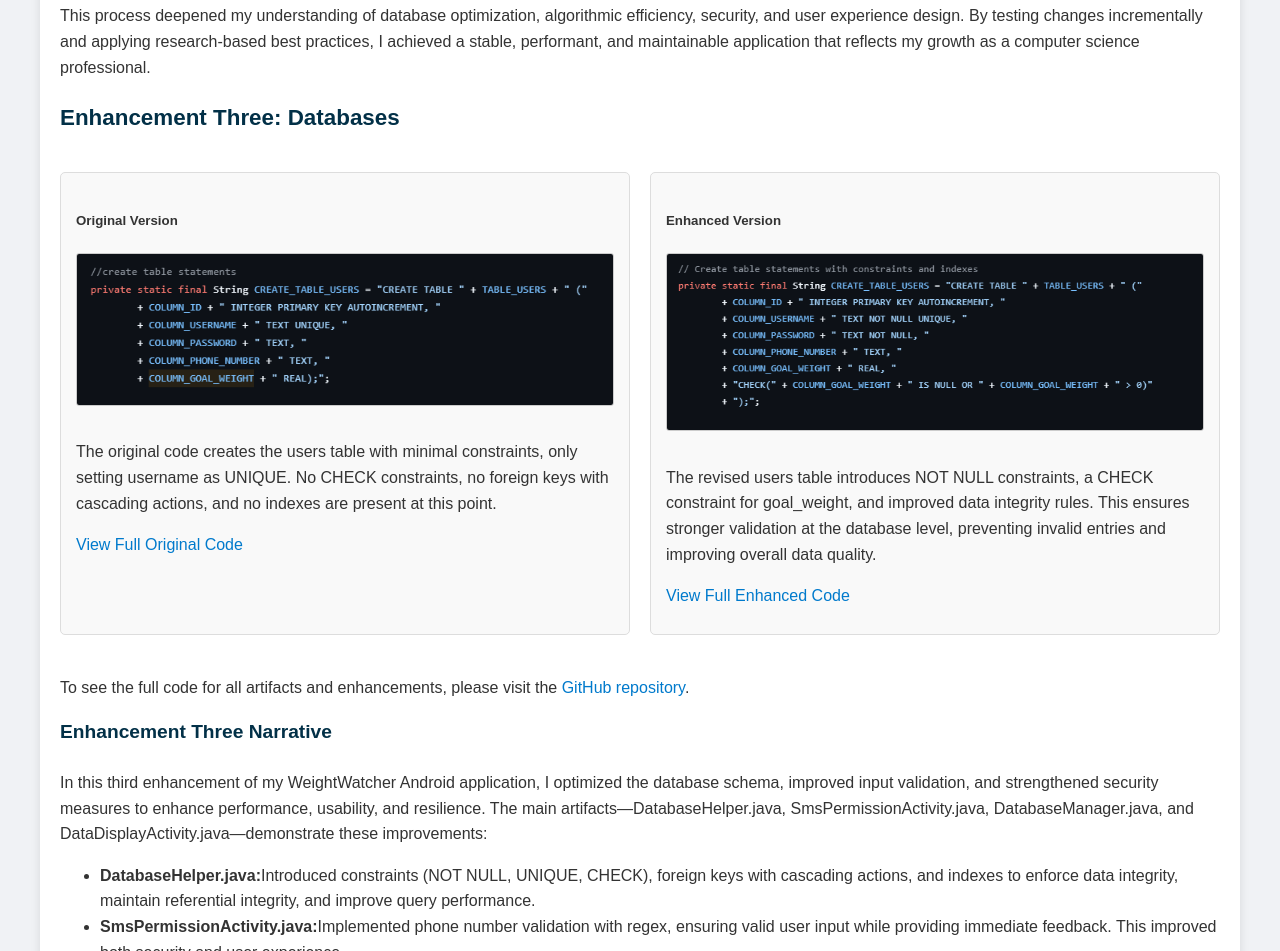
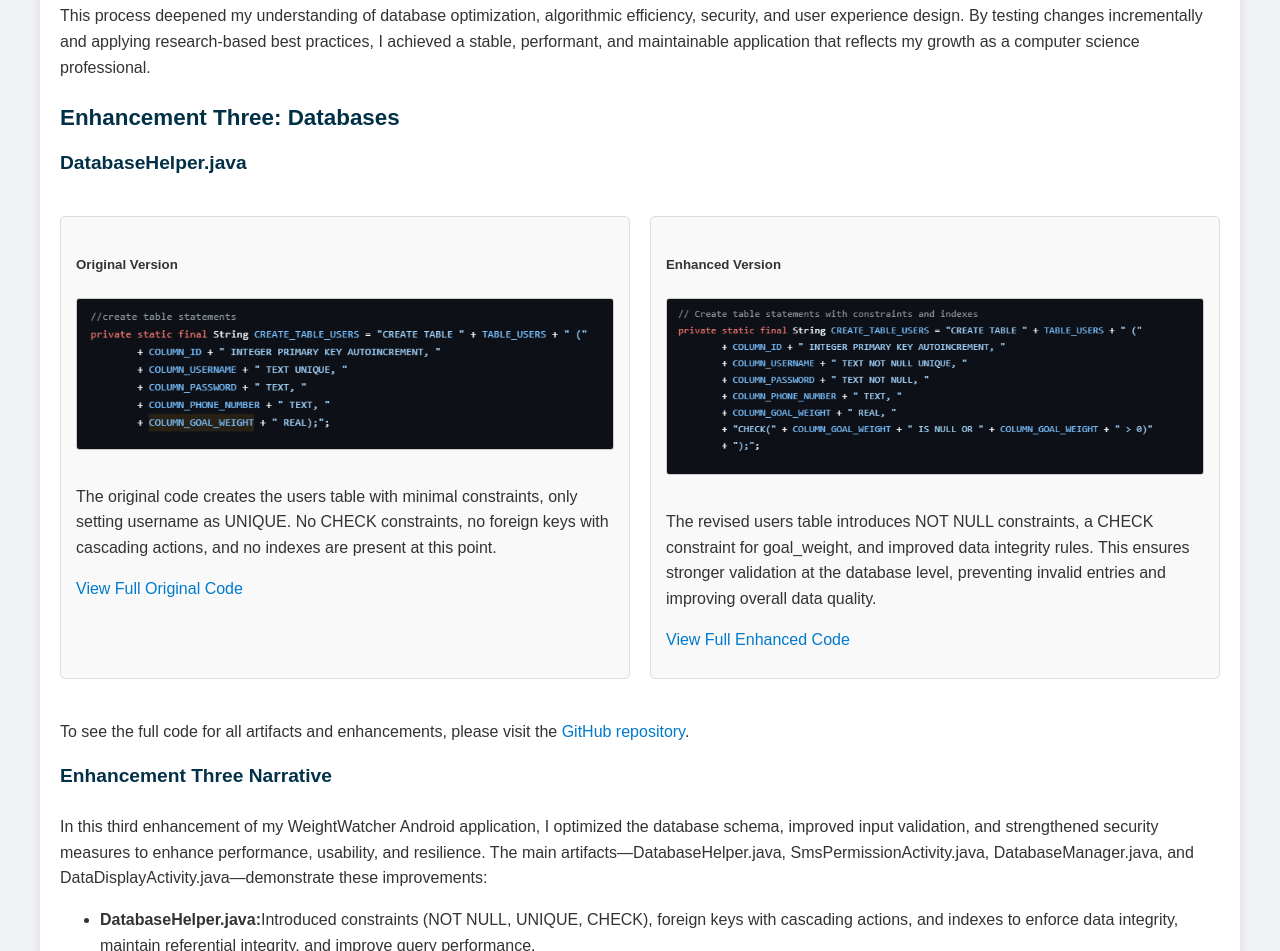
Before and after one commit to CSCarnell/CSCarnell.github.io, a plain HTML site: page index.html in a window 1280 px wide. Shown: the part 4755-5706 px from the top of the page. Drawn offline with Linux system fonts and the light colour scheme.

Commit message:
Update index.html

```diff
--- a/index.html
+++ b/index.html
@@ -119,6 +119,7 @@
 
       <!-- Enhancement Three: Databases -->
       <h3>Enhancement Three: Databases</h3>
+      <h4>DatabaseHelper.java</h4>
 
 
       <div class="artifact-grid">
```
